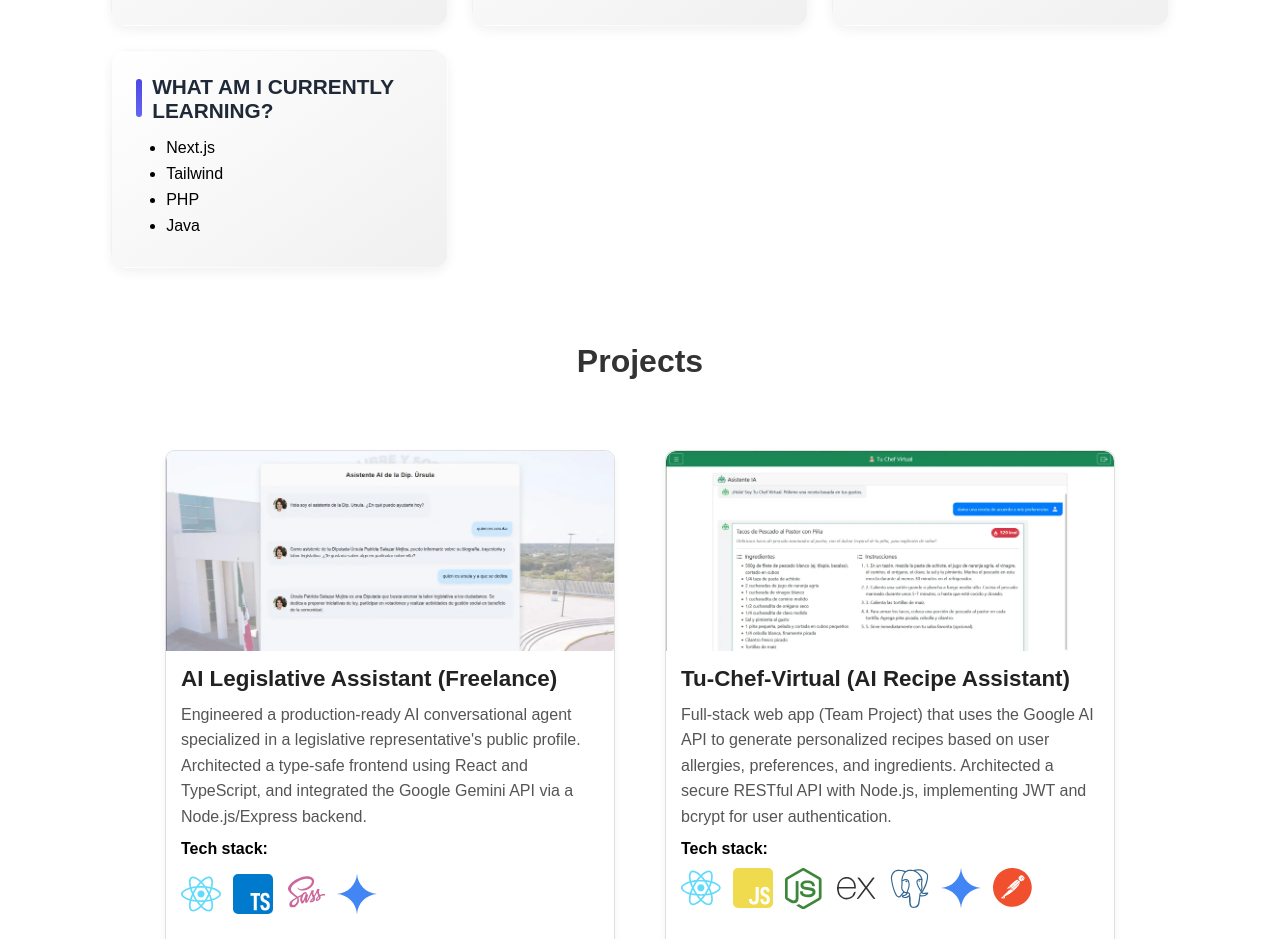
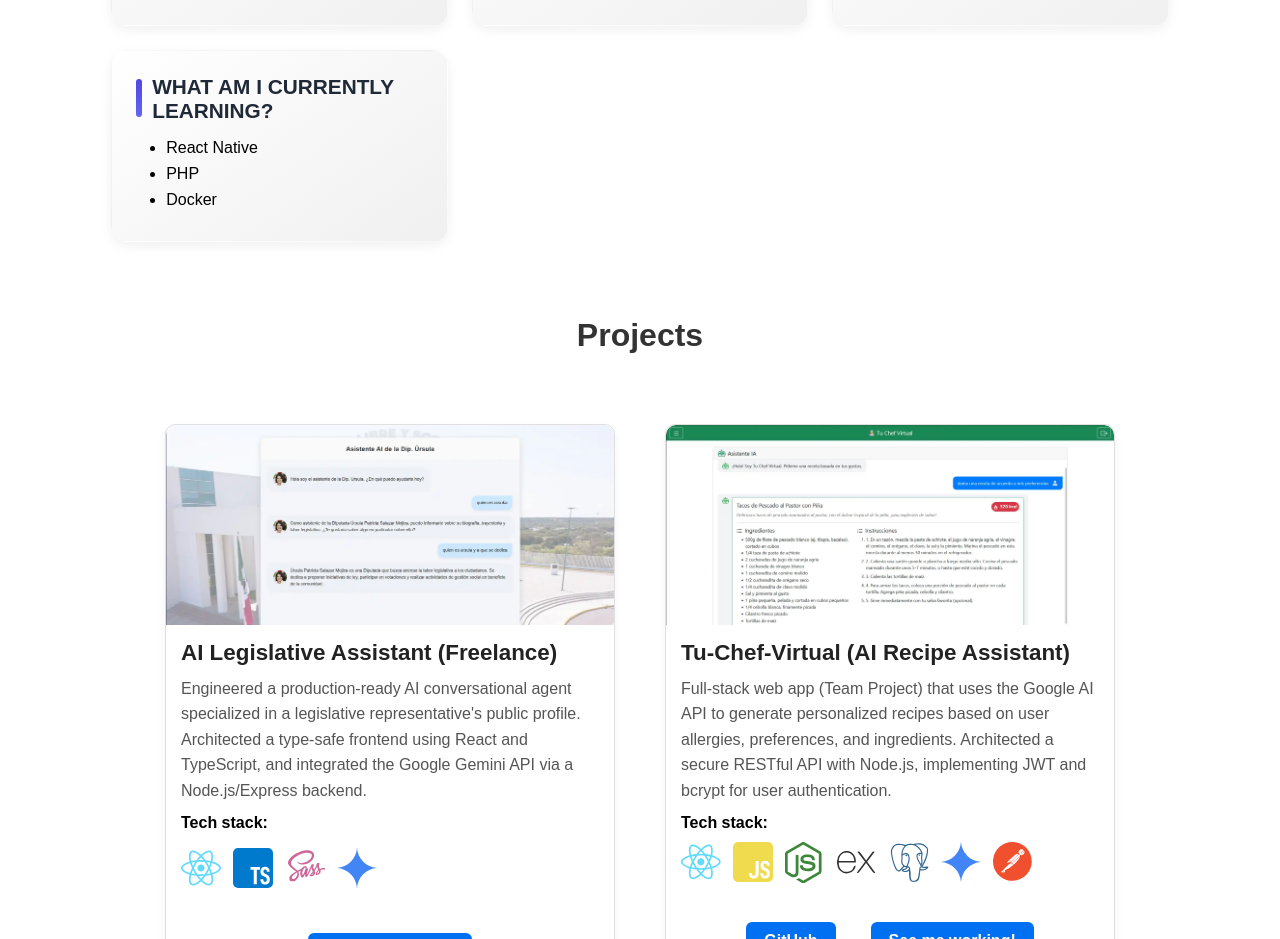
Before and after one commit to SergioMadrid522/portfolio, a React (Vite) app: page / in a window 1280 px wide. Shown: the part 940-1879 px from the top of the page. Built offline with nearby package versions, Linux system fonts and the light colour scheme.

Commit message:
update learning stack

```diff
--- a/src/data.ts
+++ b/src/data.ts
@@ -41,7 +41,7 @@ export const habilities = {
     "Teamwork",
   ],
   languages: ["Spanish - Native", "English - Upper-intermediate"],
-  learning: ["Next.js", "Tailwind", "PHP", "Java"],
+  learning: ["React Native", "PHP", "Docker"],
 };
 
 export const projects = [
```
